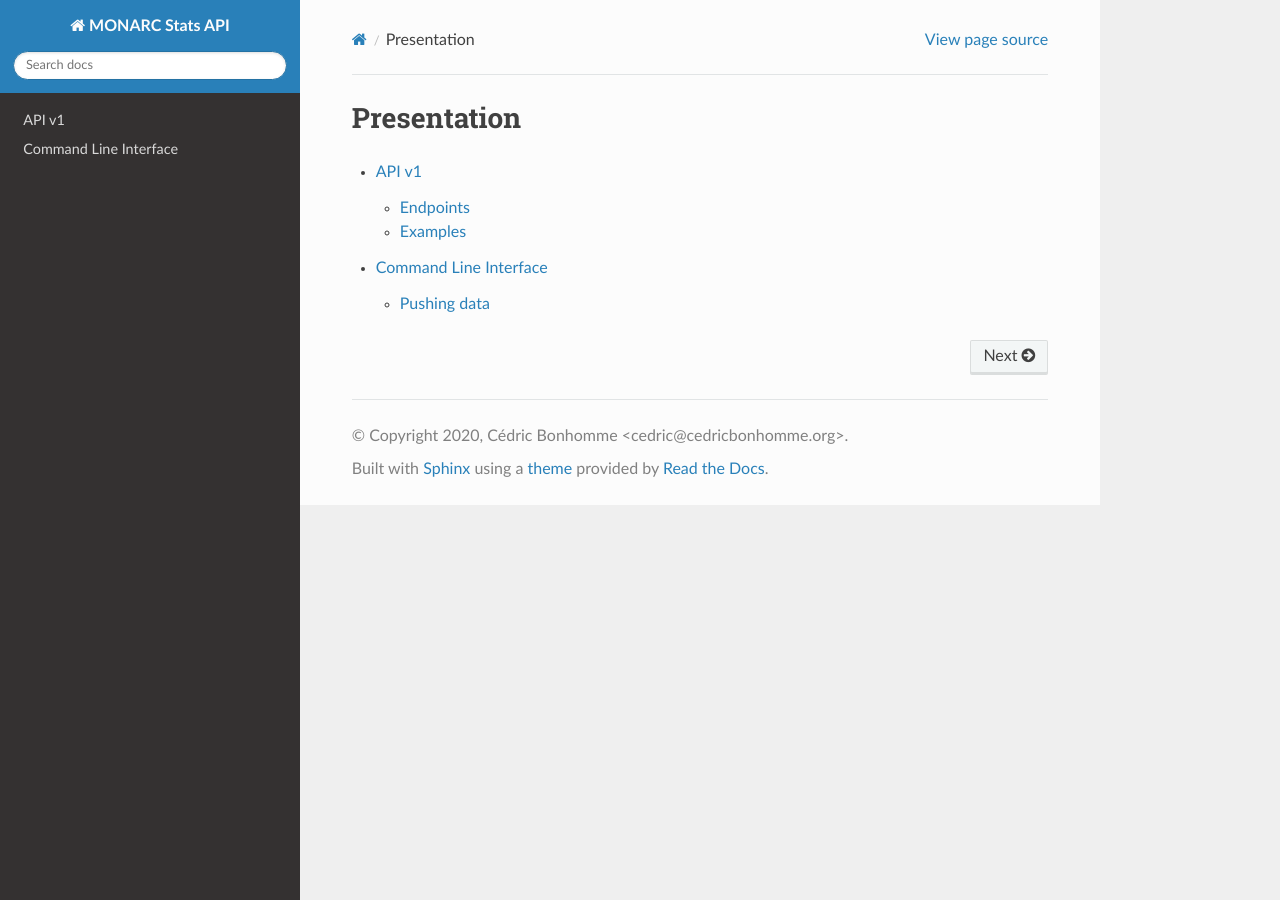
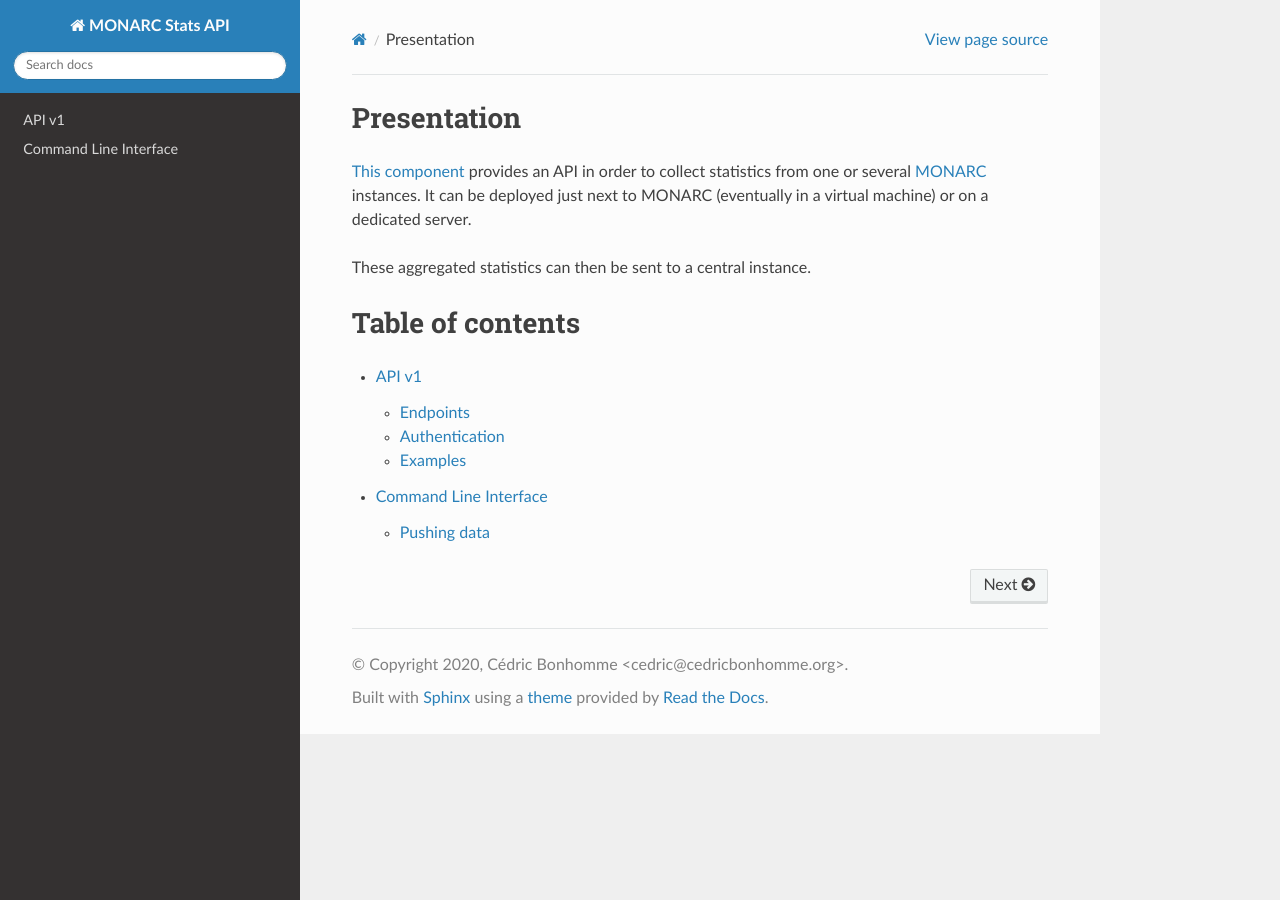
Before and after one commit to monarc-project/stats-service, a Sphinx documentation site: the page built from docs/index.rst, in a window 1280 px wide. Built offline with Sphinx 7.4.7 and the Read the Docs theme 2.0.0, drawn with Linux system fonts in a browser that asks for light colours.

Commit message:
chg: [documentation] updated presentation.

```diff
--- a/docs/api-v1.rst
+++ b/docs/api-v1.rst
@@ -7,6 +7,9 @@ Endpoints
 - /api/v1/organization/
 - /api/v1/stats/
 
+
+Authentication
+--------------
 
 
 Examples
--- a/docs/index.rst
+++ b/docs/index.rst
@@ -6,6 +6,18 @@
 Presentation
 ============
 
+`This component <https://github.com/monarc-project/stats-api>`_ provides an API
+in order to collect statistics from one or several
+`MONARC <https://github.com/monarc-project/MonarcAppFO>`_ instances. It can be
+deployed just next to MONARC (eventually in a virtual machine) or on a
+dedicated server.
+
+These aggregated statistics can then be sent to a central instance.
+
+
+Table of contents
+=================
+
 .. toctree::
    :maxdepth: 2
 
```
